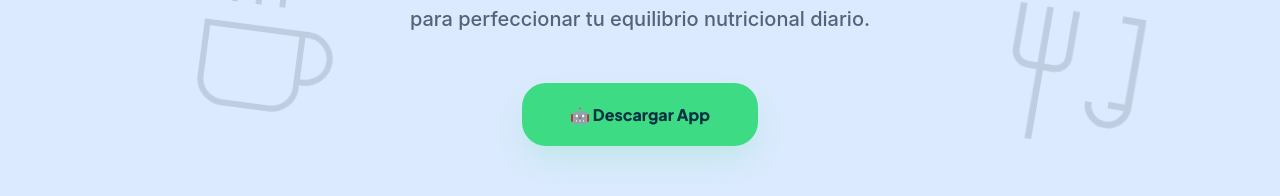
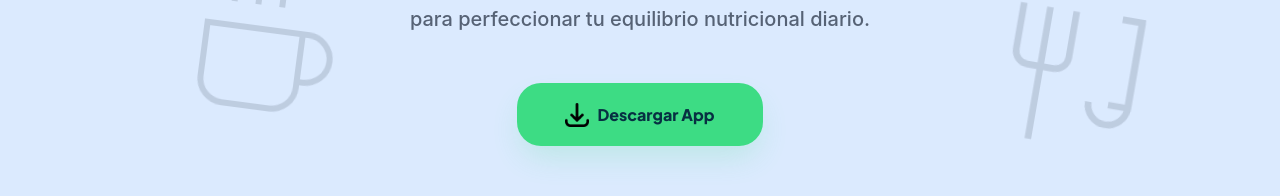
Before and after one commit to agm0120/Documentacion-EatQ, an Angular app in the folder documentacion-proyecto/: page / in a window 1280 px wide. Shown: the part 492-688 px from the top of the page. Built offline with nearby package versions, Linux system fonts and the light colour scheme.

Commit message:
imagen de descarga cambiada

```diff
--- a/documentacion-proyecto/src/app/components/hero/hero.html
+++ b/documentacion-proyecto/src/app/components/hero/hero.html
@@ -1,6 +1,7 @@
 <section id="inicio" class="doc-section">
   <div class="text-center z-10 px-4 max-w-6xl">
-    <h1 class="text-9xl md:text-[12rem] font-black tracking-tighter leading-none mb-6 bg-gradient-to-tr from-emerald-500 via-emerald-400 to-indigo-500 bg-clip-text text-transparent italic">
+    <h1
+      class="text-9xl md:text-[12rem] font-black tracking-tighter leading-none mb-6 bg-gradient-to-tr from-emerald-500 via-emerald-400 to-indigo-500 bg-clip-text text-transparent italic">
       EatQ
     </h1>
 
@@ -15,7 +16,10 @@
     </div>
 
     <button class="android-btn" (click)="onDownload()">
-      🤖 Descargar App
+      <div class="flex items-center">
+      <img src="descargar.png" alt="Icono Descargar" class="w-6 h-6 mr-2">
+      <p>Descargar App</p>
+      </div>
     </button>
   </div>
 </section>
```
Also changed, not shown: documentacion-proyecto/public/descargar.png (added).
